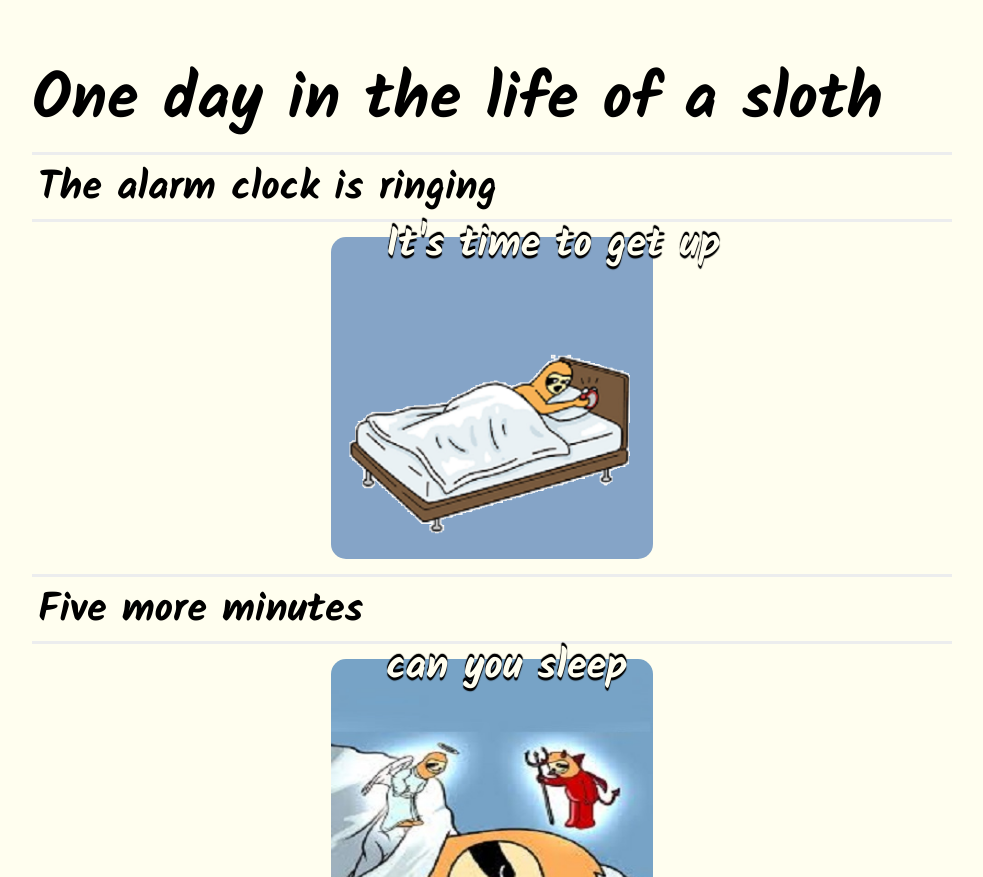
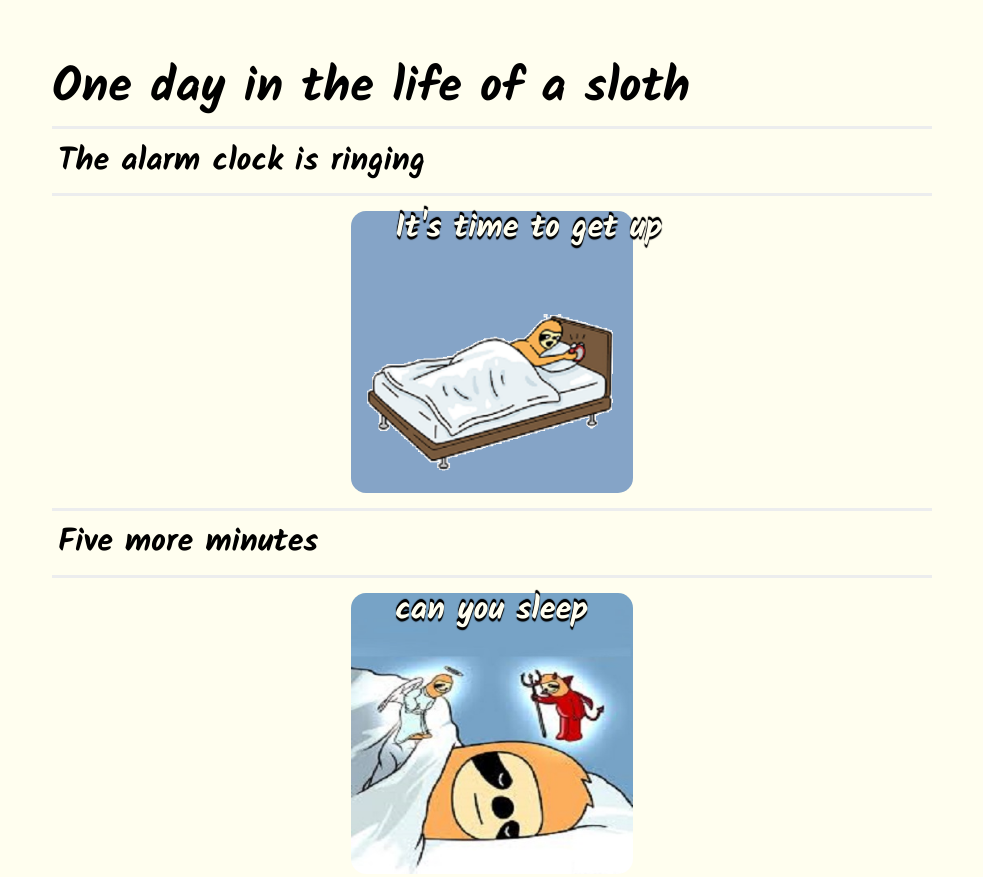
Before and after one commit to Lili-126/JavaScript-element, a plain HTML site: page CSS-Accordion/index.html in a window 1280 px wide. Shown: the top 877 px of the page, without its empty margins (148-1131 px from the left). Drawn offline with Linux system fonts and the light colour scheme.

Commit message:
refactor: replacement size for text and images

```diff
--- a/CSS-Accordion/style.scss
+++ b/CSS-Accordion/style.scss
@@ -5,7 +5,7 @@
 
 %text {
     font-family: Kalam;
-    font-size: 2.5rem;
+    font-size: 2rem;
     text-align: left;
     font-weight: 700;
 }
@@ -21,11 +21,11 @@ body {
 
 .wrapper {
     height: 100vh;
-    margin: 0 180px;
+    margin: 0 200px;
 }
 
 .title {
-    font-size: 4rem;
+    font-size: 3rem;
     color: #000;
     margin-top: 50px;
 }
@@ -46,7 +46,7 @@ body {
 }
 .image__accordion {
     display: block;
-    width: 35%;
+    width: 32%;
     margin: 15px auto;
     border-radius: 15px;
 }
@@ -60,6 +60,6 @@ body {
     0px -3px 1px #000,
     -0px 3px 1px #000;
     position: absolute;
-    top: 15%;
-    left: 38.5%;
+    top: 21%;
+    left: 39%;
 }
```
Also changed, not shown: CSS-Accordion/style.css, 1 other file.
